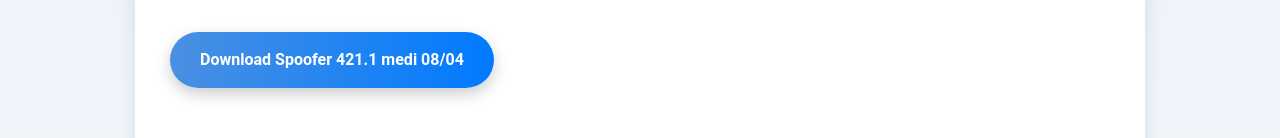
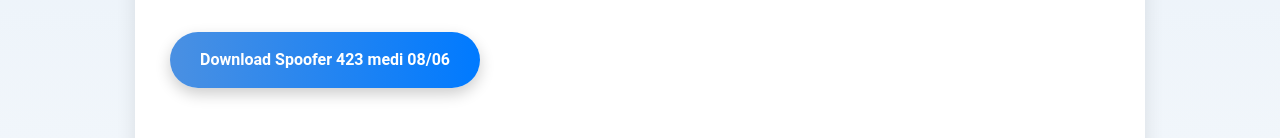
Before and after one commit to pogogg/meditaion1, a plain HTML site: page index.html in a window 1280 px wide. Shown: the part 485-623 px from the top of the page. Drawn offline with Linux system fonts and the light colour scheme.

Commit message:
Update index.html

```diff
--- a/index.html
+++ b/index.html
@@ -166,7 +166,7 @@
 
         <section id="download">
             <h2>Download</h2>
-            <a href="https://appbox.me/1i1p1q5j" class="button">Download Spoofer 421.1 medi 08/04</a>
+            <a href="https://appbox.me/i1a2tpge" class="button">Download Spoofer 423 medi 08/06</a>
         </section>
 
         <section id="resources">
```
